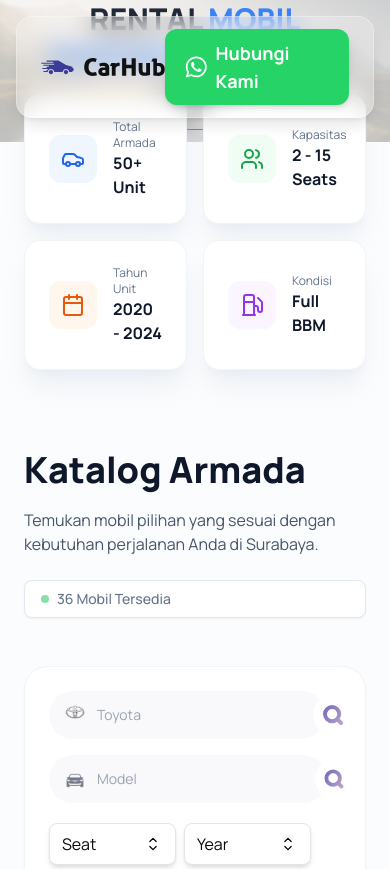
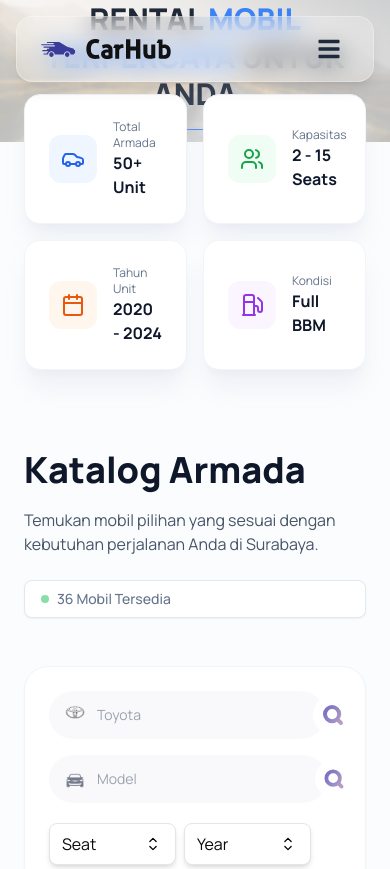
Before and after one commit to Renggars/landingPage-rentalMobil, a Next.js app: page /armada in a window 390 px wide. Shown: the top 869 px of the page. Built offline with nearby package versions, Linux system fonts and the light colour scheme.

Commit message:
feat(ui): make navbar responsive

```diff
--- a/app/components/Navbar.tsx
+++ b/app/components/Navbar.tsx
@@ -1,9 +1,13 @@
+"use client";
+
 import Image from "next/image";
 import Link from "next/link";
-import React from "react";
-import { FaWhatsapp } from "react-icons/fa";
+import React, { useState } from "react";
+import { FaBars, FaTimes, FaWhatsapp } from "react-icons/fa";
 
 const Navbar = () => {
+  const [isOpen, setIsOpen] = useState(false);
+
   const navLinks = [
     { title: "Home", href: "/" },
     { title: "Tentang Kami", href: "/tentang-kami" },
@@ -17,13 +21,13 @@ const Navbar = () => {
       {/* Container Nav dengan Glassmorphism */}
       <nav
         className="max-w-[1440px] mx-auto flex justify-between items-center sm:px-10 px-6 py-3
-                      backdrop-blur-md bg-white/20 border border-white/30 rounded-2xl shadow-lg"
+                      backdrop-blur-md bg-white/20 border border-white/30 rounded-2xl shadow-lg relative"
       >
         {/* Logo Section */}
         <Link href="/" className="flex justify-center items-center">
           <Image
-            src="/logo.svg" // Gunakan logo versi gelap/warna asli karena bg sekarang terang
-            alt="Sinar Abadi Rent Car Logo"
+            src="/logo.svg"
+            alt="Rent Car Logo"
             width={130}
             height={35}
             className="object-contain"
@@ -36,7 +40,7 @@ const Navbar = () => {
             <Link
               key={link.title}
               href={link.href}
-              className={`text-slate-800 font-semibold text-lg hover:text-blue-600 transition-all px-3 py-2 rounded-lg
+              className={`text-slate-800 font-semibold text-lg hover:text-blue-600 transition-all md:px-2 lg:px-3 py-2 rounded-lg
                `}
             >
               {link.title}
@@ -49,12 +53,49 @@ const Navbar = () => {
           <Link
             href="https://wa.me/628123456789"
             target="_blank"
-            className="flex items-center gap-2 bg-[#25D366] text-white px-5 py-2.5 rounded-xl font-bold text-lg
+            className="hidden lg:flex items-center gap-2 bg-[#25D366] text-white px-5 py-2.5 rounded-xl font-bold text-lg
                        hover:bg-[#20ba5a] hover:shadow-green-200 shadow-md transition-all active:scale-95"
           >
             <FaWhatsapp className="text-2xl" />
-            Hubungi Kami
+            <span className="hidden lg:inline">Hubungi Kami</span>
           </Link>
+
+          {/* Hamburger Menu Icon */}
+          <button
+            onClick={() => setIsOpen(!isOpen)}
+            className="md:hidden text-slate-800 text-2xl p-2 focus:outline-none"
+          >
+            {isOpen ? <FaTimes /> : <FaBars />}
+          </button>
+        </div>
+        {/* Overlay Mobile Menu */}
+        <div
+          className={`absolute top-full left-0 w-full mt-2 p-6 bg-white/95 backdrop-blur-xl rounded-2xl border border-white/30 shadow-2xl transition-all duration-300 ease-in-out md:hidden ${
+            isOpen
+              ? "opacity-100 translate-y-0 visible"
+              : "opacity-0 -translate-y-5 invisible"
+          }`}
+        >
+          <div className="flex flex-col gap-4">
+            {navLinks.map((link) => (
+              <Link
+                key={link.title}
+                href={link.href}
+                onClick={() => setIsOpen(false)}
+                className="text-slate-800 font-bold text-xl py-3 border-b border-slate-100 hover:text-blue-600 transition-all"
+              >
+                {link.title}
+              </Link>
+            ))}
+
+            <Link
+              href="https://wa.me/628123456789"
+              className="flex items-center justify-center gap-3 bg-[#25D366] text-white py-4 rounded-xl font-bold text-lg mt-2"
+            >
+              <FaWhatsapp className="text-2xl" />
+              Hubungi Kami
+            </Link>
+          </div>
         </div>
       </nav>
     </header>
```
